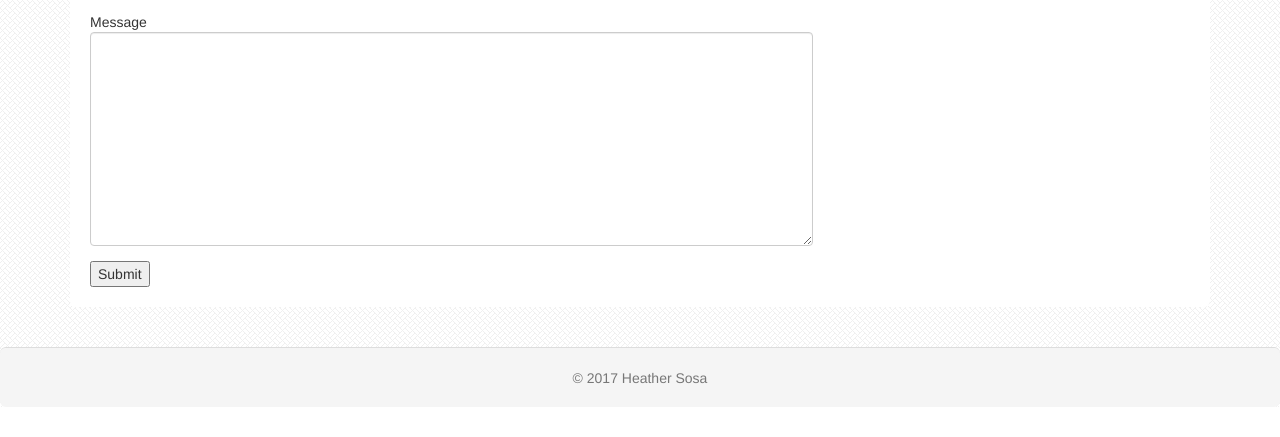
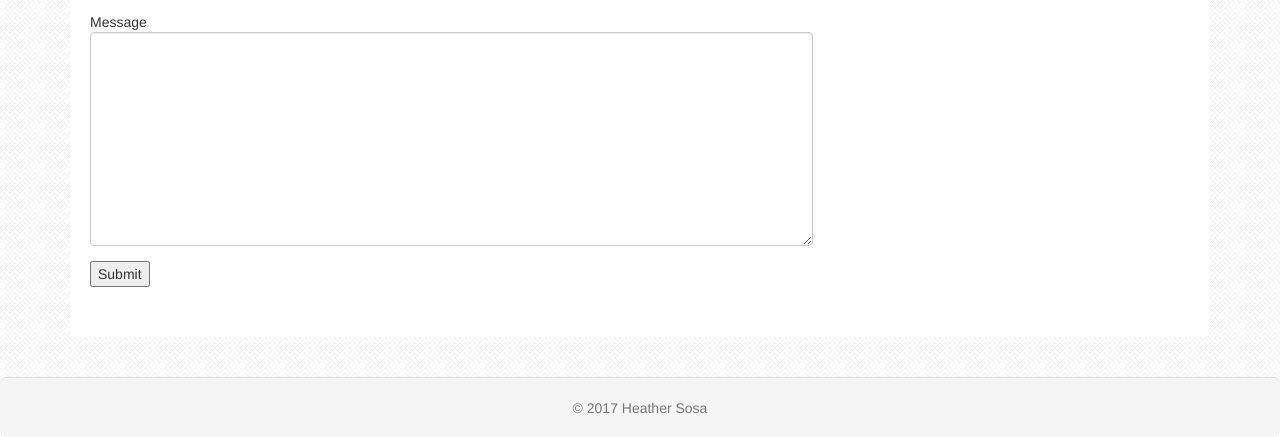
Before and after one commit to Heatherly/Bootstrap-Portfolio, a plain HTML site: page contact.html in a window 1280 px wide. Shown: the part 537-974 px from the top of the page. Before the commit the page ends 944 px from the top, so only its background shows below. Drawn offline with nearby package versions, Linux system fonts and the light colour scheme.

Commit message:
added padding-bottom to contact form

```diff
--- a/assets/css/style.css
+++ b/assets/css/style.css
@@ -86,6 +86,11 @@ p:after {
 	color: #ffffff;
 	font-size: 16px;
 }
+
+#contactForm {
+	padding-bottom: 30px;
+}
+
 /*ASIDE/PANEL STYLING*/
 
 .icon {
--- a/contact.html
+++ b/contact.html
@@ -68,7 +68,7 @@
 		</div>
 		<div class="row">
 			<div class="col-s-12 col-md-8">
-			 	 	<form>
+			 	 	<form id="contactForm">
 			 	 		<div class="form-group">
 				 		<p>Name<br>
 				 		<input type="text" name="Name" value="John Smith" class="form-control"></p></div>
```
